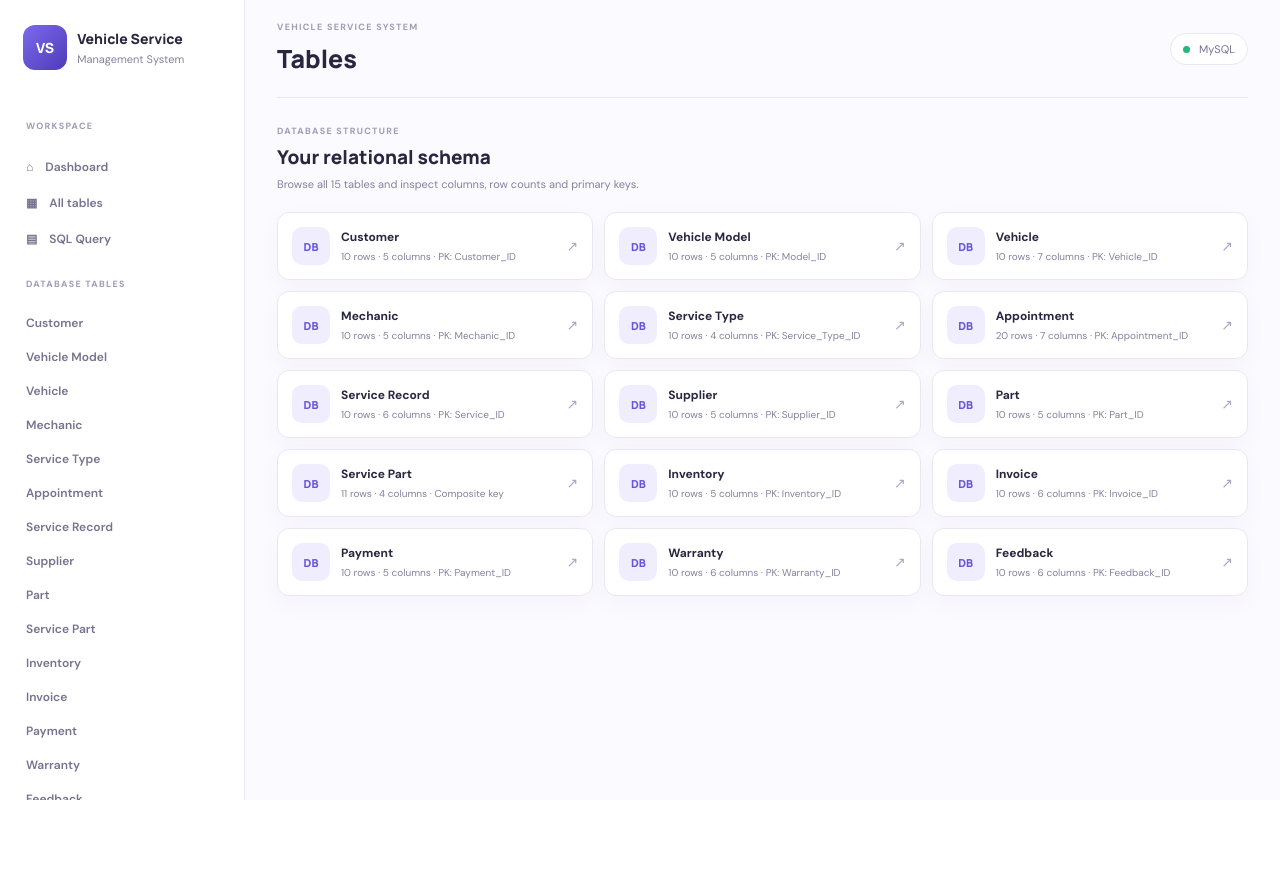
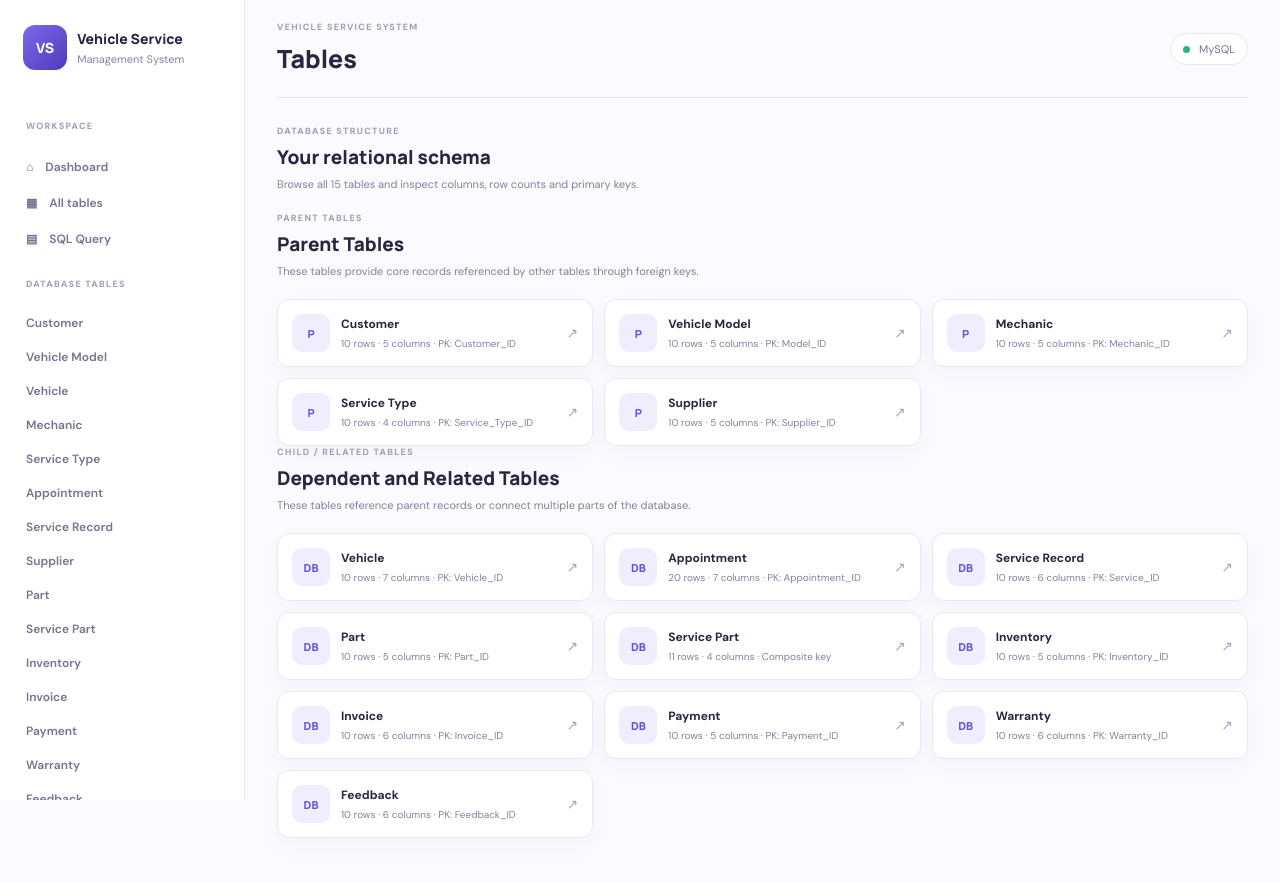
Before and after one commit to SourishHere/dbms---workbench, a Flask app: page /tables in a window 1280 px wide. Before the commit the page ends 800 px from the top, so only its background shows below. Run offline with Flask 3, Linux system fonts and the light colour scheme; data comes from the database, SQL or seed files in the repository.

Commit message:
Group parent tables at top of tables page

```diff
--- a/templates/tables.html
+++ b/templates/tables.html
@@ -1 +1,50 @@
-{% extends "base.html" %}{% block title %}Tables | Vehicle Service{% endblock %}{% block heading %}Tables{% endblock %}{% block content %}<section class="sectionhead"><div><p class="eyebrow">DATABASE STRUCTURE</p><h2>Your relational schema</h2><p>Browse all 15 tables and inspect columns, row counts and primary keys.</p></div></section><section class="cards">{% for item in items %}<a class="card" href="{{ url_for('table_page',table=item.name) }}"><span class="mark">DB</span><span><b>{{ labels[item.name] }}</b><small>{{ item.rows }} rows · {{ item.columns }} columns{% if item.pk %} · PK: {{ item.pk }}{% else %} · Composite key{% endif %}</small></span><em>↗</em></a>{% endfor %}</section>{% endblock %}
+{% extends "base.html" %}
+{% block title %}Tables | Vehicle Service{% endblock %}
+{% block heading %}Tables{% endblock %}
+{% block content %}
+<section class="sectionhead">
+  <div>
+    <p class="eyebrow">DATABASE STRUCTURE</p>
+    <h2>Your relational schema</h2>
+    <p>Browse all 15 tables and inspect columns, row counts and primary keys.</p>
+  </div>
+</section>
+
+<section class="table-group">
+  <div class="sectionhead">
+    <div>
+      <p class="eyebrow">PARENT TABLES</p>
+      <h2>Parent Tables</h2>
+      <p>These tables provide core records referenced by other tables through foreign keys.</p>
+    </div>
+  </div>
+  <section class="cards">
+    {% for item in items if item.name in ["CUSTOMER", "VEHICLE_MODEL", "MECHANIC", "SERVICE_TYPE", "SUPPLIER"] %}
+    <a class="card" href="{{ url_for('table_page',table=item.name) }}">
+      <span class="mark">P</span>
+      <span><b>{{ labels[item.name] }}</b><small>{{ item.rows }} rows · {{ item.columns }} columns{% if item.pk %} · PK: {{ item.pk }}{% else %} · Composite key{% endif %}</small></span>
+      <em>↗</em>
+    </a>
+    {% endfor %}
+  </section>
+</section>
+
+<section class="table-group">
+  <div class="sectionhead">
+    <div>
+      <p class="eyebrow">CHILD / RELATED TABLES</p>
+      <h2>Dependent and Related Tables</h2>
+      <p>These tables reference parent records or connect multiple parts of the database.</p>
+    </div>
+  </div>
+  <section class="cards">
+    {% for item in items if item.name not in ["CUSTOMER", "VEHICLE_MODEL", "MECHANIC", "SERVICE_TYPE", "SUPPLIER"] %}
+    <a class="card" href="{{ url_for('table_page',table=item.name) }}">
+      <span class="mark">DB</span>
+      <span><b>{{ labels[item.name] }}</b><small>{{ item.rows }} rows · {{ item.columns }} columns{% if item.pk %} · PK: {{ item.pk }}{% else %} · Composite key{% endif %}</small></span>
+      <em>↗</em>
+    </a>
+    {% endfor %}
+  </section>
+</section>
+{% endblock %}
```
